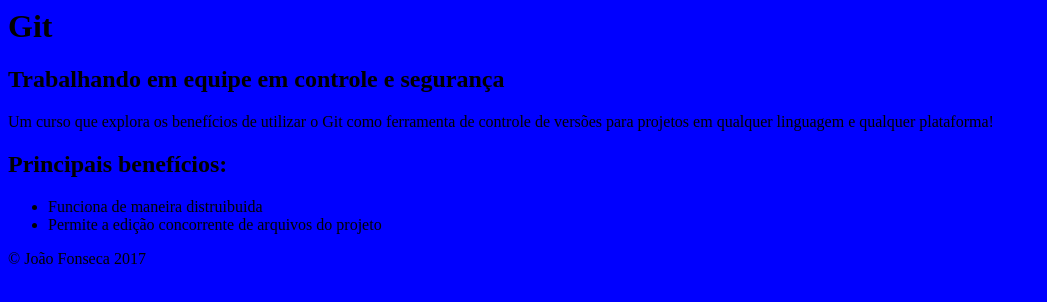
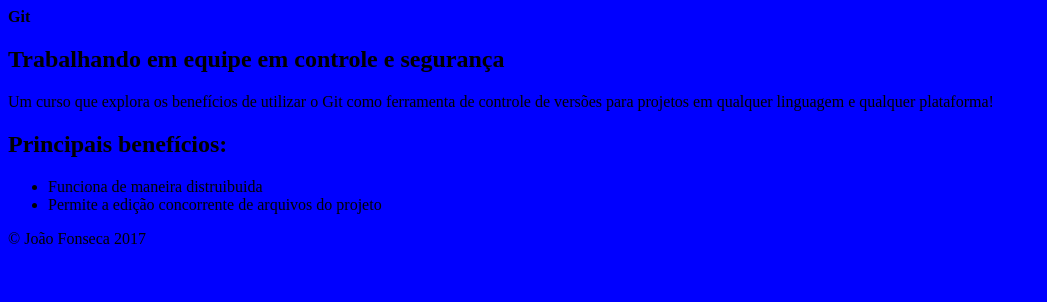
Before and after one commit to guilhermegalindo1/curso-git, a plain HTML site: page index.html in a window 1280 px wide. Shown: the whole page, without its empty margins (0-1047 px from the left). Drawn offline with Linux system fonts and the light colour scheme.

Commit message:
font-size h1

```diff
--- a/estilo.css
+++ b/estilo.css
@@ -1,3 +1,7 @@
 body{
     background-color: blue;
 }
+
+h1{
+    font-size: 16px;
+}
```
